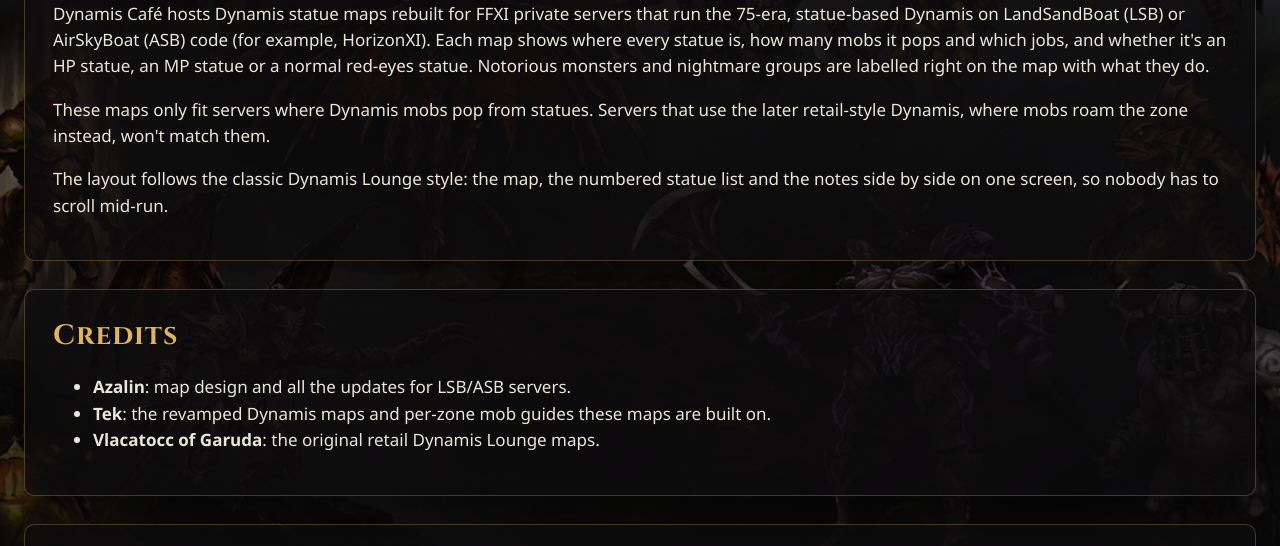
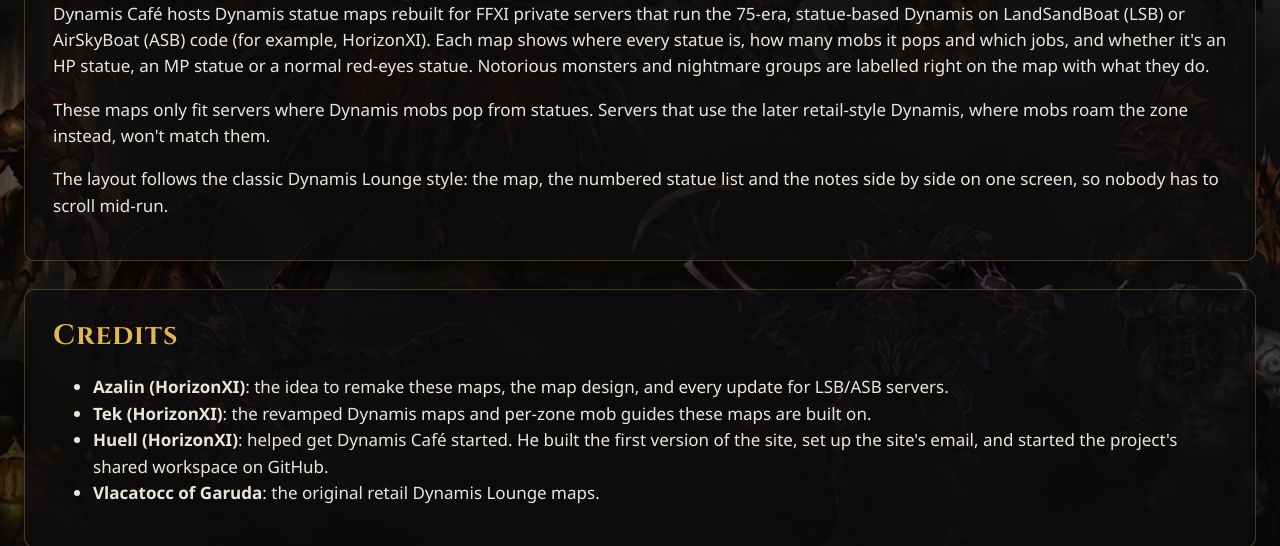
Before and after one commit to AzalintheLich/dynamiscafe, a plain HTML site: page about.html in a window 1280 px wide. Shown: the part 209-755 px from the top of the page. Drawn offline with Linux system fonts and the light colour scheme.

Commit message:
Credits: add Huell; tag Azalin, Tek and Huell with (HorizonXI)
Co-Authored-By: Claude Opus 5.5 <noreply@anthropic.com>
Claude-Session: https://claude.ai/code/session_013gpF7J9sicL2VwspoZCYfP

```diff
--- a/about.html
+++ b/about.html
@@ -33,8 +33,9 @@ Notorious monsters and nightmare groups are labelled right on the map with what
 <section class="panel">
 <h2>Credits</h2>
 <ul>
-<li><strong>Azalin</strong>: map design and all the updates for LSB/ASB servers.</li>
-<li><strong>Tek</strong>: the revamped Dynamis maps and per-zone mob guides these maps are built on.</li>
+<li><strong>Azalin (HorizonXI)</strong>: the idea to remake these maps, the map design, and every update for LSB/ASB servers.</li>
+<li><strong>Tek (HorizonXI)</strong>: the revamped Dynamis maps and per-zone mob guides these maps are built on.</li>
+<li><strong>Huell (HorizonXI)</strong>: helped get Dynamis Café started. He built the first version of the site, set up the site's email, and started the project's shared workspace on GitHub.</li>
 <li><strong>Vlacatocc of Garuda</strong>: the original retail Dynamis Lounge maps.</li>
 </ul>
 </section>
```
